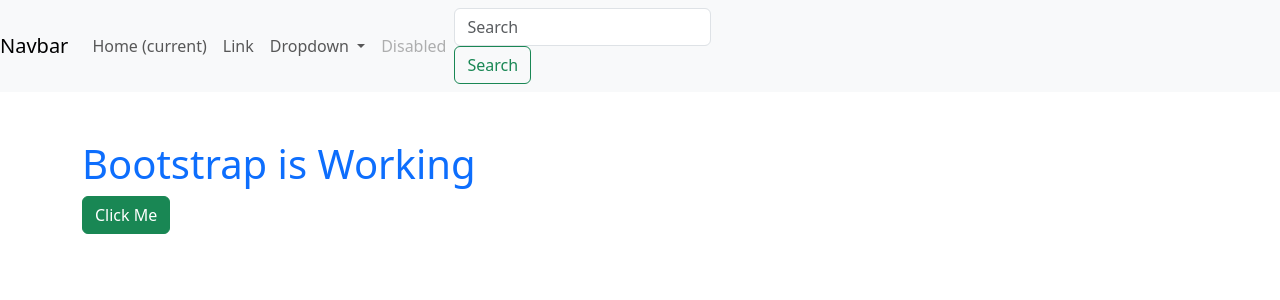
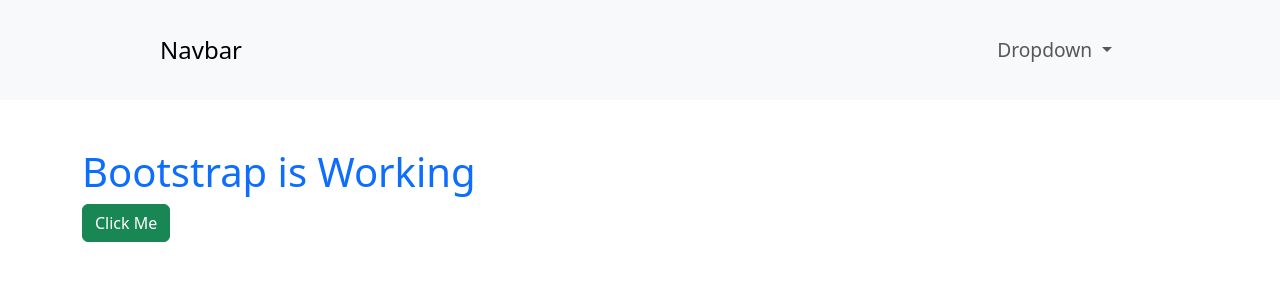
Before and after one commit to TamannaK24/SustainaBillity, a Nuxt app: page / in a window 1280 px wide. Shown: the top 300 px of the page. Built offline with nearby package versions, Linux system fonts and the light colour scheme.

Commit message:
navbar fixed

```diff
--- /dev/null
+++ b/assets/css/custom.css
@@ -0,0 +1,27 @@
+/* Custom CSS for Navbar and Dropdown */
+
+/* Adjust the font size for the navbar brand */
+.navbar-brand {
+    font-size: 1.5rem; /* Adjust as needed (1rem = 16px) */
+  }
+
+  /* Adjust the font size for navbar links */
+  .navbar-nav .nav-link {
+    font-size: 1.2rem; /* Increase font size of navbar links */
+  }
+
+  /* Adjust the font size for dropdown menu items */
+  .nav-item .dropdown-menu a {
+    font-size: 1.1rem; /* Adjust font size of dropdown menu items */
+  }
+
+  /* Adjust the spacing between dropdown items */
+  .nav-item .dropdown-menu a {
+    margin-bottom: 10px; /* Adjust spacing between dropdown items */
+  }
+
+  /* Optional: Adjust navbar height and padding */
+  .navbar {
+    height: 100px; /* Adjust the height */
+    padding: 20px 160px; /* Adjust padding */
+  }
--- a/components/AppNavbar.vue
+++ b/components/AppNavbar.vue
@@ -1,21 +1,33 @@
 <template>
     <div>
+      <!-- Navbar -->
       <nav class="navbar navbar-expand-lg navbar-light bg-light">
-        <a class="navbar-brand" href="#">Navbar</a>
-        <button class="navbar-toggler" type="button" data-toggle="collapse" data-target="#navbarSupportedContent" aria-controls="navbarSupportedContent" aria-expanded="false" aria-label="Toggle navigation">
+        <a class="navbar-brand me-2" href="#">Navbar</a>
+        <button
+          class="navbar-toggler"
+          type="button"
+          data-bs-toggle="collapse"
+          data-bs-target="#navbarSupportedContent"
+          aria-controls="navbarSupportedContent"
+          aria-expanded="false"
+          aria-label="Toggle navigation"
+        >
           <span class="navbar-toggler-icon"></span>
         </button>
 
-        <div class="collapse navbar-collapse" id="navbarSupportedContent">
-            <ul class="navbar-nav mr-auto">
-            <li class="nav-item active">
-                <a class="nav-link" href="#">Home <span class="sr-only">(current)</span></a>
-            </li>
-            <li class="nav-item">
-                <a class="nav-link" href="#">Link</a>
-            </li>
+        <div class="collapse navbar-collapse justify-content-end" id="navbarSupportedContent">
+          <!-- Right-aligned navigation links -->
+          <ul class="navbar-nav ms-auto">
             <li class="nav-item dropdown">
-                <a class="nav-link dropdown-toggle" href="#" id="navbarDropdown" role="button" data-toggle="dropdown" aria-haspopup="true" aria-expanded="false">
+              <a
+                class="nav-link dropdown-toggle"
+                href="#"
+                id="navbarDropdown"
+                role="button"
+                data-bs-toggle="dropdown"
+                aria-haspopup="true"
+                aria-expanded="false"
+              >
                 Dropdown
               </a>
               <div class="dropdown-menu" aria-labelledby="navbarDropdown">
@@ -25,14 +37,7 @@
                 <a class="dropdown-item" href="#">Something else here</a>
               </div>
             </li>
-            <li class="nav-item">
-                <a class="nav-link disabled" href="#">Disabled</a>
-            </li>
           </ul>
-            <form class="form-inline my-2 my-lg-0">
-            <input class="form-control mr-sm-2" type="search" placeholder="Search" aria-label="Search">
-            <button class="btn btn-outline-success my-2 my-sm-0" type="submit">Search</button>
-            </form>
         </div>
       </nav>
     </div>
@@ -40,6 +45,6 @@
 
   <script>
   export default {
-    name: 'AppNavbar'
-}
+    name: "AppNavbar",
+  };
   </script>
--- a/nuxt.config.ts
+++ b/nuxt.config.ts
@@ -3,6 +3,7 @@
   devtools: { enabled: true },
   css: [
     'bootstrap/dist/css/bootstrap.min.css', // Include Bootstrap CSS
+    '@/assets/css/custom.css',
   ],
   app: {
     head: {
```
Lines whose indentation alone changed are shown as unchanged.
